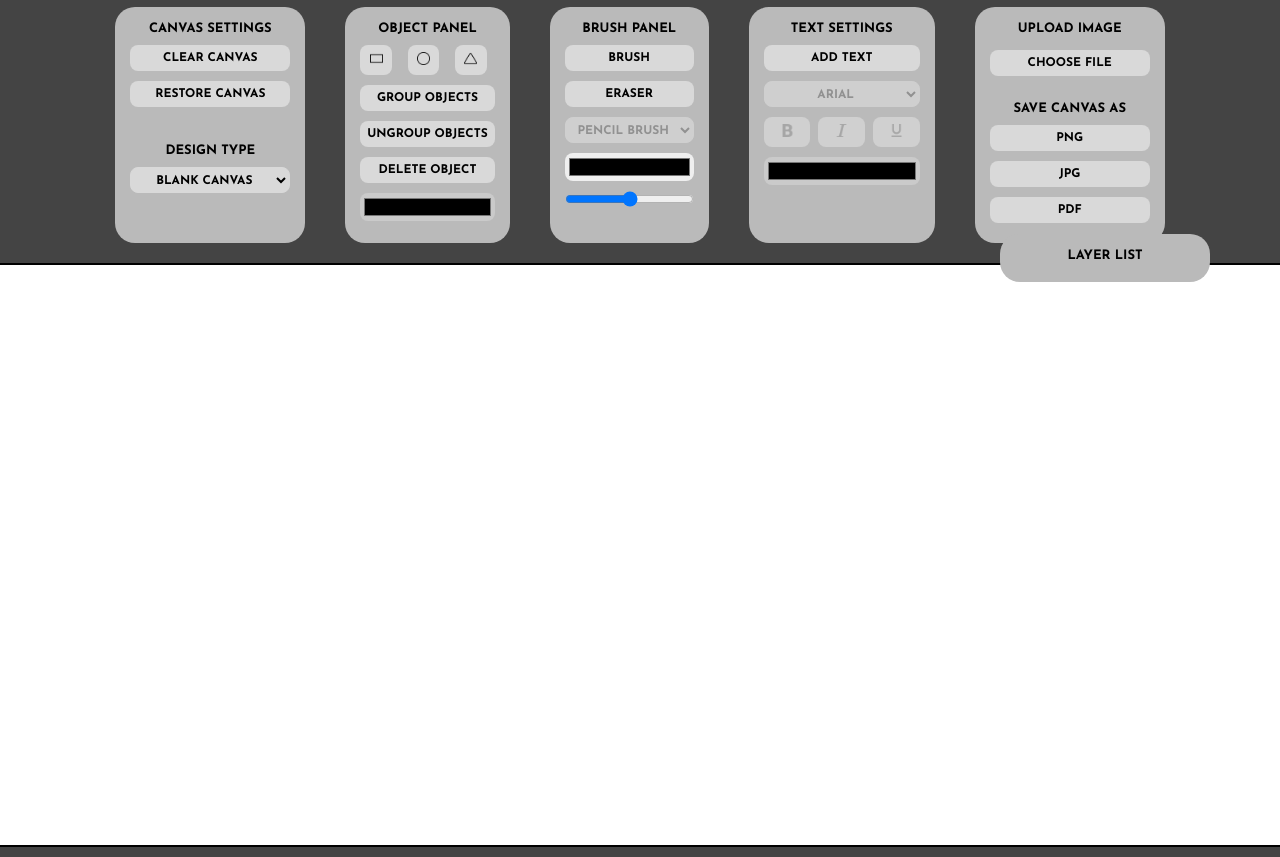
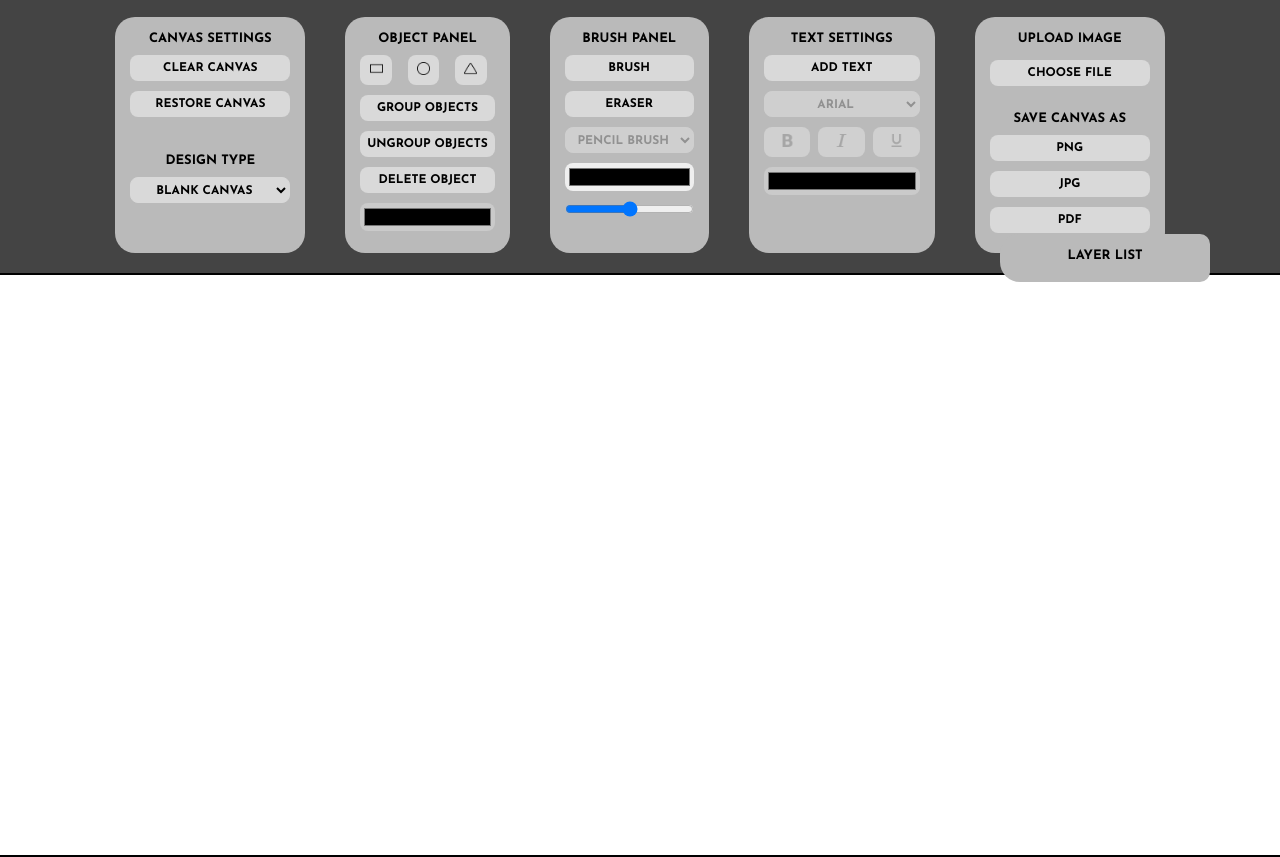
Before and after one commit to bmFqeWE/unleash, a plain HTML site: page index.html in a window 1280 px wide. Shown: the part 66-923 px from the top of the page. Drawn offline with nearby package versions, Linux system fonts and the light colour scheme.

Commit message:
Update index.css (Added scrollbar CSS)

```diff
--- a/index.css
+++ b/index.css
@@ -83,10 +83,9 @@ h1{
 
 .main-menu{
     display: flex;
-    margin-bottom: 20px;
+    margin: 20px 0 20px 0;
     justify-content: center;
-    width: 90vw;
-    margin: auto;
+    width: 100vw;
 }
 
 .menu-items{
@@ -174,7 +173,6 @@ input[type = range]{
 .canvasDiv{
     display: flex;
     justify-content: center;
-    padding: 20px 0 0 0;
 }
 
 canvas{
@@ -199,6 +197,7 @@ canvas{
     overflow: scroll;
     overflow-x: clip;
     min-width: 180px;
+    border-radius: 20px 10px 10px 20px;
 }
 
 .layerList ul{
@@ -223,3 +222,15 @@ li{
     border-radius: 5px;
     margin-bottom: 5px
 }
+
+::-webkit-scrollbar{
+    width: 10px;
+    background-color: grey;
+    border-radius: 0 20px 20px 0;
+}
+
+::-webkit-scrollbar-thumb{
+    width: 10px;
+    background-color: black;
+    border-radius: 0 20px 20px 0;
+}
```
